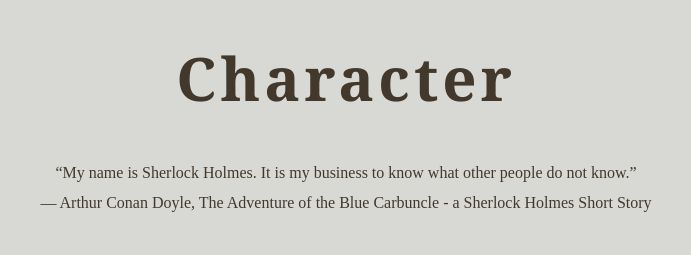
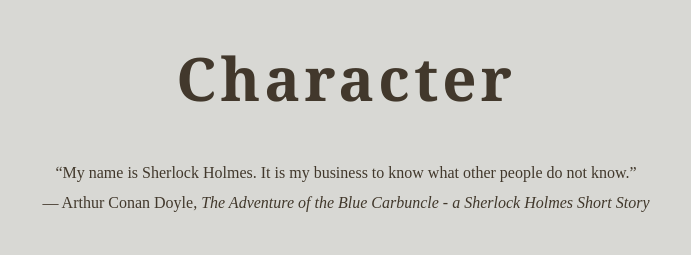
Before and after one commit to harlequeued/tributeproject, a plain HTML site: page index.html in a window 1280 px wide. Shown: the part 1300-1555 px from the top of the page, 294-985 px from the left. Drawn offline with Linux system fonts and the light colour scheme.

Commit message:
Update index.html

```diff
--- a/index.html
+++ b/index.html
@@ -66,8 +66,8 @@
           <center><h2>Character</h2></center>
           <center><p>“My name is Sherlock Holmes. It is my business to know
             what other people do not know.”<br>
-            ― Arthur Conan Doyle, The Adventure of the Blue Carbuncle
-            - a Sherlock Holmes Short Story</p></center>
+            ― Arthur Conan Doyle, <i>The Adventure of the Blue Carbuncle
+            - a Sherlock Holmes Short Story</i></p></center>
           <center><iframe width="420" height="315"src="https://www.youtube.com/embed/I8992A5oAWM">
           </iframe></center>
           <strong>
```
